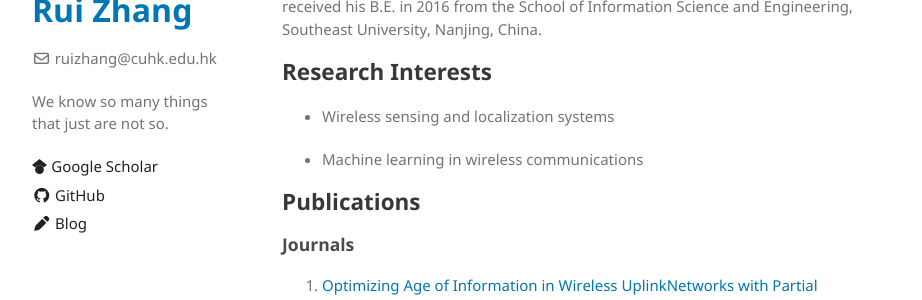
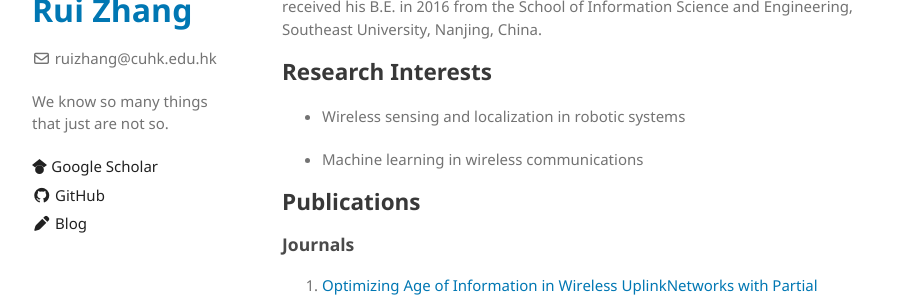
Before and after one commit to zhrrygh/zhrrygh.github.io, a Jekyll site: the page built from index.md, in a window 1280 px wide and 900 px high. Shown: the part 220-520 px from the top of the window, without its empty margins (178-1100 px from the left). Built offline with Jekyll 4.4.1, drawn with Linux system fonts in a browser that asks for light colours.

Commit message:
Update index.md

```diff
--- a/index.md
+++ b/index.md
@@ -10,7 +10,7 @@ Rui Zhang is currently a Postdoctoral Fellow in the Department of Information En
 
 ## Research Interests
 
-* Wireless sensing and localization systems
+* Wireless sensing and localization in robotic systems
 
 * Machine learning in wireless communications
 
```
